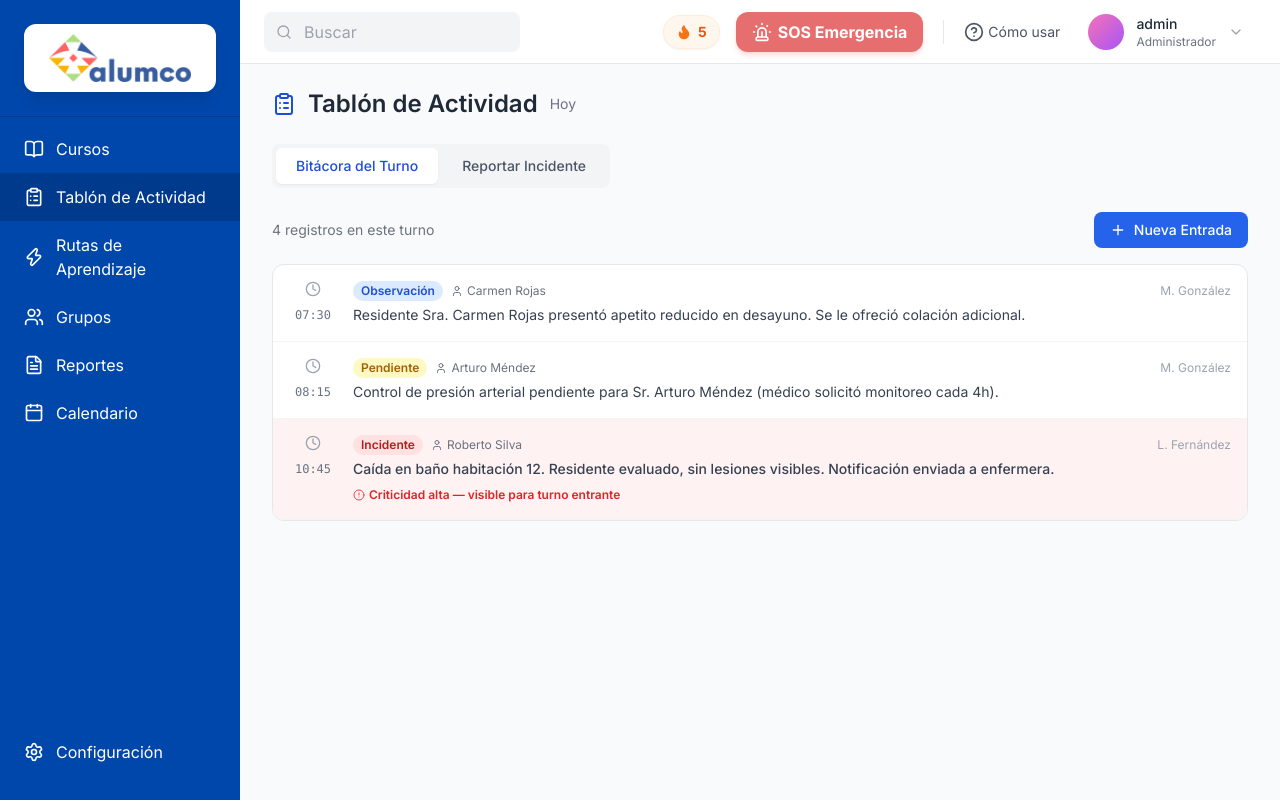
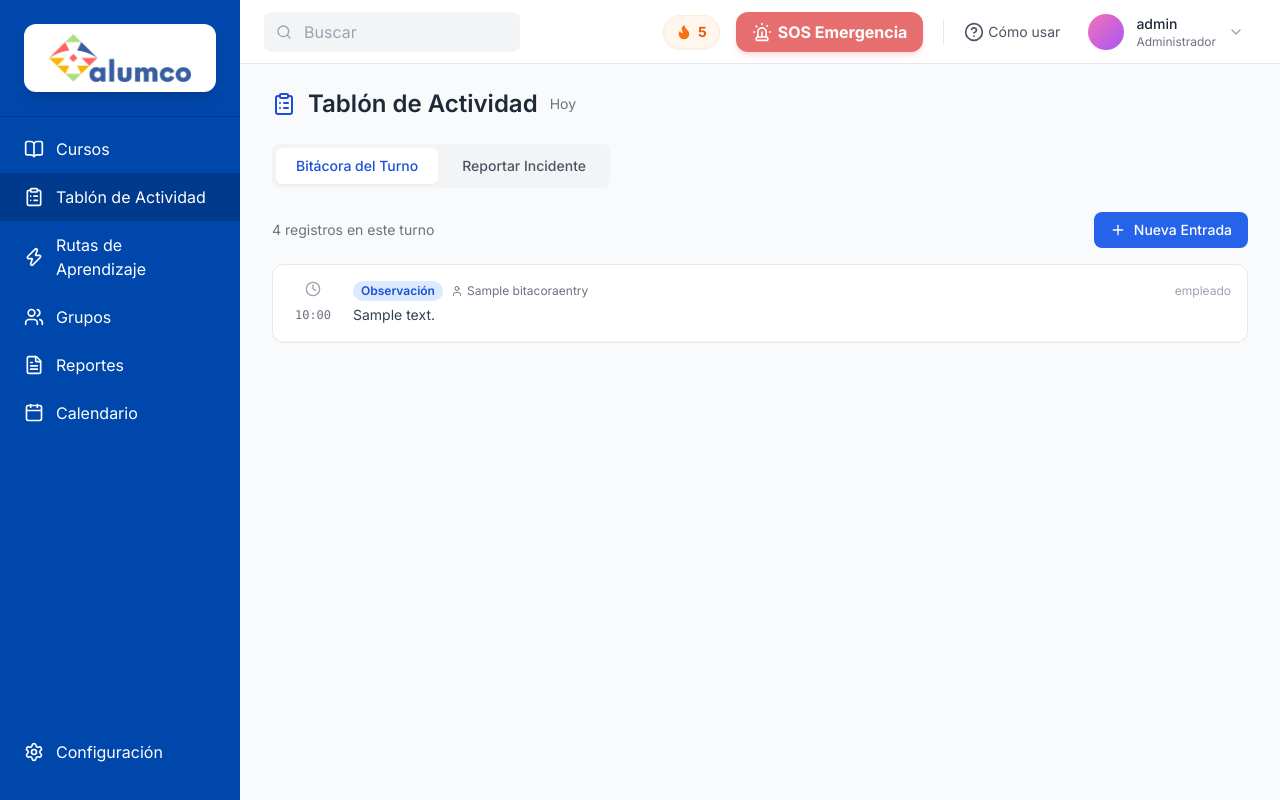
Before and after one commit to PapConAbrilar/RedCuidado, a Django app: page /actividad/ in a window 1280 px wide. Run offline with Django 5.2, Linux system fonts and the light colour scheme; a user stored in the database is signed in; data comes from the database, SQL or seed files in the repository; tables that the repository leaves empty hold one stand-in row (values such as "Sample post"); some libraries are stand-ins or nearby versions.

Commit message:
Feat: Implement dynamic Bitacora functionality

```diff
--- a/RedCuidado/lms/templates/lms/activity.html
+++ b/RedCuidado/lms/templates/lms/activity.html
@@ -32,63 +32,48 @@
         </div>
 
         <div class="bg-white rounded-xl border border-gray-200 overflow-hidden">
-            <!-- Observación -->
-            <div class="p-4 flex gap-4 border-b border-gray-100 hover:bg-gray-50 transition-colors">
+            {% if entries %}
+                {% for entry in entries %}
+                <div class="p-4 flex gap-4 border-b border-gray-100 {% if entry.entry_type == 'incidente' %}bg-red-50 hover:bg-red-100/50{% else %}hover:bg-gray-50{% endif %} transition-colors">
                     <div class="flex-shrink-0 text-center w-12">
                         <i data-lucide="clock" class="w-4 h-4 text-gray-400 mx-auto mb-1"></i>
-                    <span class="text-xs font-mono text-gray-500">07:30</span>
+                        <span class="text-xs font-mono text-gray-500">{{ entry.created_at|date:"H:i" }}</span>
                     </div>
                     <div class="flex-1 min-w-0">
                         <div class="flex flex-wrap items-center gap-2 mb-1">
+                            {% if entry.entry_type == 'observacion' %}
                             <span class="px-2 py-0.5 rounded-full text-xs font-semibold bg-blue-100 text-blue-700">Observación</span>
+                            {% elif entry.entry_type == 'pendiente' %}
+                            <span class="px-2 py-0.5 rounded-full text-xs font-semibold bg-yellow-100 text-yellow-700">Pendiente</span>
+                            {% elif entry.entry_type == 'evaluacion' %}
+                            <span class="px-2 py-0.5 rounded-full text-xs font-semibold bg-purple-100 text-purple-700">Evaluación</span>
+                            {% elif entry.entry_type == 'incidente' %}
+                            <span class="px-2 py-0.5 rounded-full text-xs font-semibold bg-red-100 text-red-700">Incidente</span>
+                            {% endif %}
+
+                            {% if entry.resident_name %}
                             <span class="flex items-center gap-1 text-xs text-gray-500">
-                            <i data-lucide="user" class="w-3 h-3"></i> Carmen Rojas
+                                <i data-lucide="user" class="w-3 h-3"></i> {{ entry.resident_name }}
                             </span>
-                        <span class="text-xs text-gray-400 ml-auto">M. González</span>
+                            {% endif %}
+
+                            <span class="text-xs text-gray-400 ml-auto">{{ entry.author.first_name }} {{ entry.author.last_name|default:entry.author.username }}</span>
                         </div>
-                    <p class="text-sm text-gray-700">Residente Sra. Carmen Rojas presentó apetito reducido en desayuno. Se le ofreció colación adicional.</p>
-                </div>
-            </div>
-
-            <!-- Pendiente -->
-            <div class="p-4 flex gap-4 border-b border-gray-100 hover:bg-gray-50 transition-colors">
-                <div class="flex-shrink-0 text-center w-12">
-                    <i data-lucide="clock" class="w-4 h-4 text-gray-400 mx-auto mb-1"></i>
-                    <span class="text-xs font-mono text-gray-500">08:15</span>
-                </div>
-                <div class="flex-1 min-w-0">
-                    <div class="flex flex-wrap items-center gap-2 mb-1">
-                        <span class="px-2 py-0.5 rounded-full text-xs font-semibold bg-yellow-100 text-yellow-700">Pendiente</span>
-                        <span class="flex items-center gap-1 text-xs text-gray-500">
-                            <i data-lucide="user" class="w-3 h-3"></i> Arturo Méndez
-                        </span>
-                        <span class="text-xs text-gray-400 ml-auto">M. González</span>
-                    </div>
-                    <p class="text-sm text-gray-700">Control de presión arterial pendiente para Sr. Arturo Méndez (médico solicitó monitoreo cada 4h).</p>
-                </div>
-            </div>
-
-            <!-- Incidente Crítico -->
-            <div class="p-4 flex gap-4 border-b border-gray-100 bg-red-50 hover:bg-red-100/50 transition-colors">
-                <div class="flex-shrink-0 text-center w-12">
-                    <i data-lucide="clock" class="w-4 h-4 text-gray-400 mx-auto mb-1"></i>
-                    <span class="text-xs font-mono text-gray-500">10:45</span>
-                </div>
-                <div class="flex-1 min-w-0">
-                    <div class="flex flex-wrap items-center gap-2 mb-1">
-                        <span class="px-2 py-0.5 rounded-full text-xs font-semibold bg-red-100 text-red-700">Incidente</span>
-                        <span class="flex items-center gap-1 text-xs text-gray-500">
-                            <i data-lucide="user" class="w-3 h-3"></i> Roberto Silva
-                        </span>
-                        <span class="text-xs text-gray-400 ml-auto">L. Fernández</span>
-                    </div>
-                    <p class="text-sm text-gray-700 font-medium">Caída en baño habitación 12. Residente evaluado, sin lesiones visibles. Notificación enviada a enfermera.</p>
+                        <p class="text-sm text-gray-700 {% if entry.entry_type == 'incidente' %}font-medium{% endif %}">{{ entry.description }}</p>
+                        {% if entry.entry_type == 'incidente' %}
                         <div class="flex items-center gap-1 mt-2">
                             <i data-lucide="alert-circle" class="w-3 h-3 text-red-500"></i>
                             <span class="text-xs text-red-600 font-semibold">Criticidad alta — visible para turno entrante</span>
                         </div>
+                        {% endif %}
                     </div>
                 </div>
+                {% endfor %}
+            {% else %}
+                <div class="p-8 text-center text-gray-500 text-sm">
+                    No hay entradas registradas en este turno aún.
+                </div>
+            {% endif %}
         </div>
     </div>
 
@@ -280,7 +265,8 @@
 
     <!-- Modal Nueva Entrada de Bitácora -->
     <div id="new-entry-modal" class="hidden fixed inset-0 z-50 flex items-center justify-center bg-black/50 backdrop-blur-sm p-4">
-        <div class="bg-white rounded-2xl shadow-2xl max-w-lg w-full overflow-hidden transform transition-all">
+        <form method="POST" action="{% url 'activity' %}" class="bg-white rounded-2xl shadow-2xl max-w-lg w-full overflow-hidden transform transition-all">
+            {% csrf_token %}
             <div class="p-6 border-b border-gray-100 flex items-center justify-between bg-gray-50">
                 <div class="flex items-center gap-3">
                     <div class="p-2 bg-blue-100 text-blue-600 rounded-lg">
@@ -288,7 +274,7 @@
                     </div>
                     <h2 class="text-xl font-bold text-gray-800">Nueva Entrada de Bitácora</h2>
                 </div>
-                <button onclick="document.getElementById('new-entry-modal').classList.add('hidden')" class="p-2 hover:bg-gray-200 rounded-full transition-colors">
+                <button type="button" onclick="document.getElementById('new-entry-modal').classList.add('hidden')" class="p-2 hover:bg-gray-200 rounded-full transition-colors">
                     <i data-lucide="x" class="w-5 h-5 text-gray-500"></i>
                 </button>
             </div>
@@ -298,19 +284,19 @@
                     <label class="block text-sm font-medium text-gray-700 mb-1">Tipo de Registro</label>
                     <div class="grid grid-cols-3 gap-3">
                         <label class="cursor-pointer">
-                            <input type="radio" name="entry_type" class="peer sr-only" checked>
+                            <input type="radio" name="entry_type" value="observacion" class="peer sr-only" checked>
                             <div class="text-center p-3 rounded-lg border border-gray-200 peer-checked:border-blue-500 peer-checked:bg-blue-50 hover:bg-gray-50 transition-all">
                                 <span class="block text-xs font-bold text-blue-700">Observación</span>
                             </div>
                         </label>
                         <label class="cursor-pointer">
-                            <input type="radio" name="entry_type" class="peer sr-only">
+                            <input type="radio" name="entry_type" value="pendiente" class="peer sr-only">
                             <div class="text-center p-3 rounded-lg border border-gray-200 peer-checked:border-yellow-500 peer-checked:bg-yellow-50 hover:bg-gray-50 transition-all">
                                 <span class="block text-xs font-bold text-yellow-700">Pendiente</span>
                             </div>
                         </label>
                         <label class="cursor-pointer">
-                            <input type="radio" name="entry_type" class="peer sr-only">
+                            <input type="radio" name="entry_type" value="evaluacion" class="peer sr-only">
                             <div class="text-center p-3 rounded-lg border border-gray-200 peer-checked:border-purple-500 peer-checked:bg-purple-50 hover:bg-gray-50 transition-all">
                                 <span class="block text-xs font-bold text-purple-700">Evaluación</span>
                             </div>
@@ -322,25 +308,25 @@
                     <label class="block text-sm font-medium text-gray-700 mb-1">Residente (Opcional)</label>
                     <div class="relative">
                         <i data-lucide="search" class="w-4 h-4 absolute left-3 top-1/2 -translate-y-1/2 text-gray-400"></i>
-                        <input type="text" placeholder="Buscar residente..." class="w-full pl-9 pr-3 py-2 border border-gray-300 rounded-lg text-sm focus:ring-2 focus:ring-blue-500 focus:border-blue-500">
+                        <input type="text" name="resident_name" placeholder="Buscar residente..." class="w-full pl-9 pr-3 py-2 border border-gray-300 rounded-lg text-sm focus:ring-2 focus:ring-blue-500 focus:border-blue-500">
                     </div>
                 </div>
 
                 <div>
                     <label class="block text-sm font-medium text-gray-700 mb-1">Descripción</label>
-                    <textarea rows="4" class="w-full border border-gray-300 rounded-lg p-3 text-sm focus:ring-2 focus:ring-blue-500 focus:border-blue-500" placeholder="Redacte los detalles de la observación..."></textarea>
+                    <textarea name="description" required rows="4" class="w-full border border-gray-300 rounded-lg p-3 text-sm focus:ring-2 focus:ring-blue-500 focus:border-blue-500" placeholder="Redacte los detalles de la observación..."></textarea>
                 </div>
             </div>
 
             <div class="p-6 bg-gray-50 border-t border-gray-100 flex gap-3 justify-end">
-                <button onclick="document.getElementById('new-entry-modal').classList.add('hidden')" class="px-5 py-2 text-gray-600 bg-white border border-gray-300 font-medium rounded-lg hover:bg-gray-50 transition-colors text-sm">
+                <button type="button" onclick="document.getElementById('new-entry-modal').classList.add('hidden')" class="px-5 py-2 text-gray-600 bg-white border border-gray-300 font-medium rounded-lg hover:bg-gray-50 transition-colors text-sm">
                     Cancelar
                 </button>
-                <button onclick="alert('Entrada guardada en la bitácora con éxito.'); document.getElementById('new-entry-modal').classList.add('hidden');" class="px-5 py-2 bg-blue-600 text-white font-medium rounded-lg hover:bg-blue-700 shadow-sm transition-colors text-sm flex items-center gap-2">
+                <button type="submit" class="px-5 py-2 bg-blue-600 text-white font-medium rounded-lg hover:bg-blue-700 shadow-sm transition-colors text-sm flex items-center gap-2">
                     <i data-lucide="save" class="w-4 h-4"></i> Guardar
                 </button>
             </div>
-        </div>
+        </form>
     </div>
 </main>
 
--- a/RedCuidado/lms/views.py
+++ b/RedCuidado/lms/views.py
@@ -10,7 +10,7 @@ from django.http import JsonResponse
 from django.views.decorators.http import require_POST
 from functools import wraps
 from datetime import timedelta
-from .models import Course, Module, Content, ContentProgress, Enrollment, TestResult, WorkArea, UserProfile
+from .models import Course, Module, Content, ContentProgress, Enrollment, TestResult, WorkArea, UserProfile, BitacoraEntry
 from .forms import CourseForm, ModuleForm, ContentForm, CollaboratorCreationForm
 
 def staff_required(view_func):
@@ -54,8 +54,23 @@ def logout_view(request):
 
 @login_required
 def activity_board_view(request):
-    """Renderiza la vista estática (mockup) del Tablón de Actividad."""
-    return render(request, 'lms/activity.html', {'active_menu': 'activity'})
+    """Renderiza la vista del Tablón de Actividad y procesa nuevas entradas de bitácora."""
+    if request.method == 'POST':
+        entry_type = request.POST.get('entry_type')
+        resident_name = request.POST.get('resident_name', '')
+        description = request.POST.get('description', '')
+
+        if entry_type and description:
+            BitacoraEntry.objects.create(
+                author=request.user,
+                entry_type=entry_type,
+                resident_name=resident_name,
+                description=description
+            )
+        return redirect('activity')
+
+    entries = BitacoraEntry.objects.all()[:20]  # Últimas 20 entradas
+    return render(request, 'lms/activity.html', {'active_menu': 'activity', 'entries': entries})
 
 @login_required
 def learning_paths_view(request):
```
Also changed, not shown: RedCuidado/lms/models.py (+21 -0 lines), RedCuidado/lms/migrations/0011_bitacoraentry.py (added). Lines whose indentation alone changed are shown as unchanged.
